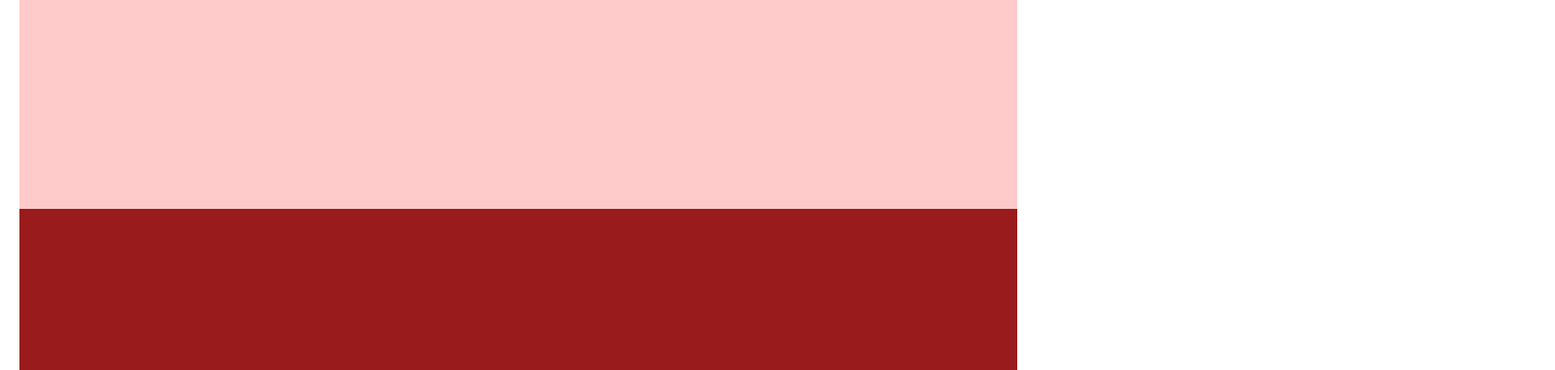
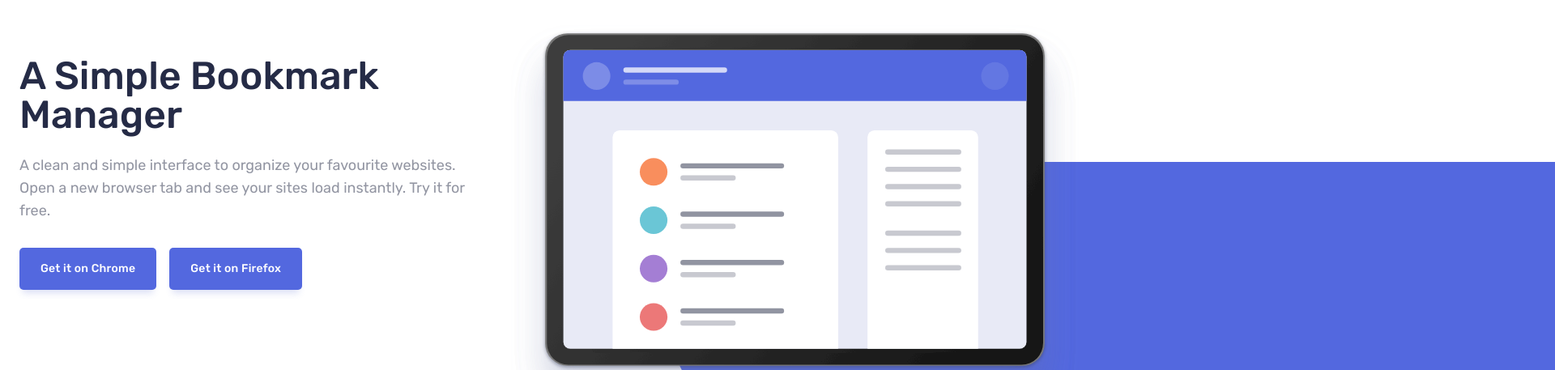
Before and after one commit to cornelber/bookmark-react-ts, a React (Vite) app: page / in a window 1280 px wide. Shown: the part 159-616 px from the top of the page at 81% size, 1920 px wide, since content can reach past the window. Built offline with nearby package versions, Linux system fonts and the light colour scheme.

Commit message:
updated Button and SectionWithImage & extract ButtonProps into shared types

```diff
--- a/src/components/Button.tsx
+++ b/src/components/Button.tsx
@@ -1,13 +1,20 @@
 import React from 'react';
+import { ButtonProps } from '../types/interfaces';
+import clx from 'classnames';
 
-interface ButtonProps {
-  text: string;
-  className?: string;
-}
+export const Button = ({ text, btnType = 'primary', className = '' }: ButtonProps) => {
+  const btnClasses = clx(
+    'btn text-btn', // Base classes
+    {
+      'btn-primary': btnType === 'primary',
+      'btn-secondary': btnType === 'secondary',
+      'btn-accent': btnType === 'accent',
+    },
+    className // Additional classes
+  );
 
-export const Button = ({ text, className = '' }: ButtonProps) => {
   return (
-    <button className={className}>
+    <button className={btnClasses}>
       {text}
     </button>
   );
--- /dev/null
+++ b/src/components/SectionWithImage.tsx
@@ -0,0 +1,71 @@
+import React from "react";
+import clx from "classnames";
+import { ButtonProps } from "../types/interfaces";
+import { Button } from "./Button";
+
+export interface SectionWithImageProps {
+    title: string;
+    titleClassName?: string;
+    description: string;
+    buttons: ButtonProps[];
+    imageSrc: string;
+    imageAlt: string;
+    reverse?: boolean;
+}
+
+const SectionWithImage = ({
+  title,
+  titleClassName,
+  description,
+  buttons,
+  imageSrc,
+  imageAlt,
+  reverse = false,
+}: SectionWithImageProps) => {
+  const sectionClasses = clx(
+    "flex flex-col-reverse gap-16 min-h-[386px] mt-28 mb-48",
+    { "md:flex-row-reverse": reverse, "md:flex-row": !reverse }
+  );
+
+  const titleClasses = clx(
+    "text-secondary-dark pb-6 font-medium",
+    titleClassName || "text-[24px] sm:text-3xl"
+  );
+
+  const decorativeSpanClasses = clx(
+    "absolute top-1/4 md:top-[130px] w-screen h-4/5 md:h-2/4 xl:h-[352px] lg:h-[250px] bg-primary-blue rounded-full z-[-1]",
+    { "right-1/4 md:right-[150px]": reverse, "left-1/4 md:left-[150px]": !reverse, }
+  );
+
+  const imageClasses = clx(
+    "self-center lg:absolute lg:top-[-8%] xl:top-[-10%] 2xl:top-[-20%] lg:w-[120%] lg:max-w-none",
+    { "right-[-7%]": reverse, "left-[-7%]": !reverse }
+  );
+
+  return (
+    <section className={sectionClasses}>
+      <div className="basis-1/2 text-center md:text-left">
+        <h1 className={titleClasses}>{title}</h1>
+        <p className="text-[15px] sm:text-xl text-secondary-dark/50 pb-8">
+          {description}
+        </p>
+        <div className="flex space-x-4 justify-center md:justify-start">
+          {buttons.map((button, index) => (
+            <Button
+              key={index}
+              text={button.text}
+              btnType={button.btnType}
+              className={`max-sm:px-4 ${button.className}`}
+            />
+          ))}
+        </div>
+      </div>
+      <div className="relative basis-1/2 flex">
+        <span className={decorativeSpanClasses} />
+        <img className={imageClasses} src={imageSrc} alt={imageAlt} />
+      </div>
+    </section>
+  );
+};
+
+export default SectionWithImage;
--- /dev/null
+++ b/src/types/interfaces.ts
@@ -0,0 +1,5 @@
+export interface ButtonProps {
+    text: string;
+    btnType?: 'primary' | 'secondary' | 'accent';
+    className?: string;
+}
--- a/tailwind.config.js
+++ b/tailwind.config.js
@@ -57,7 +57,10 @@ export default {
         '2xl': ['20px', {
           letterSpacing: '0.25px',
         }],
-        '3xl': '32px',
+        '3xl': ['32px', {
+          lineHeight: '52px',
+          letterSpacing: '-0.1px',
+        }],
         '4xl': ['48px', {
           lineHeight: '52px',
           letterSpacing: '-0.15px',
```
